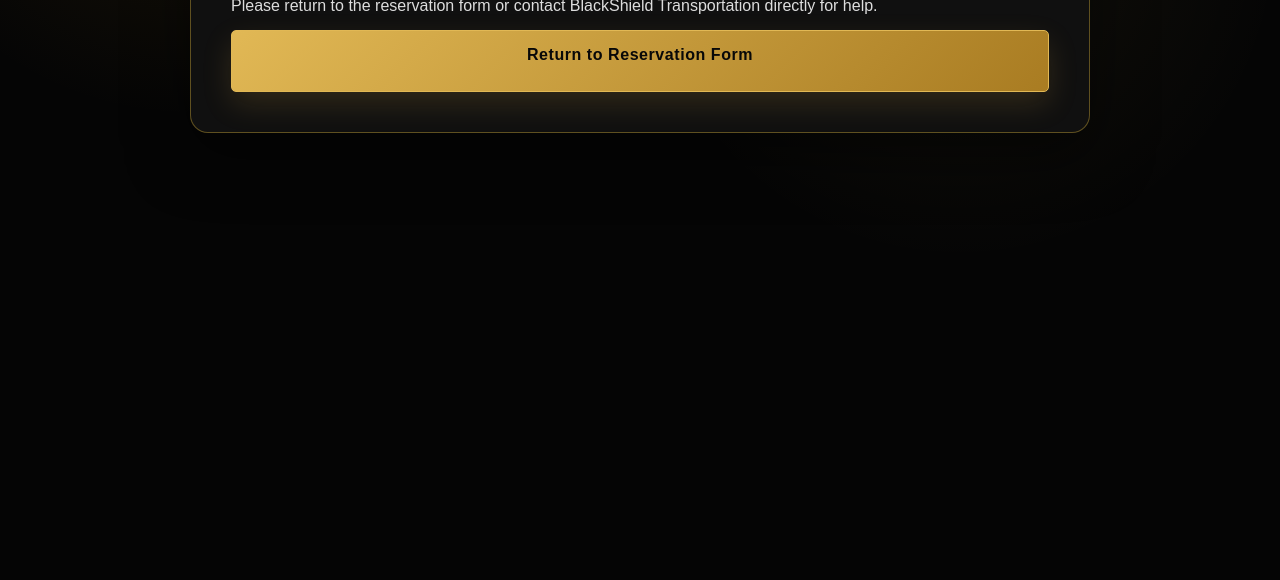
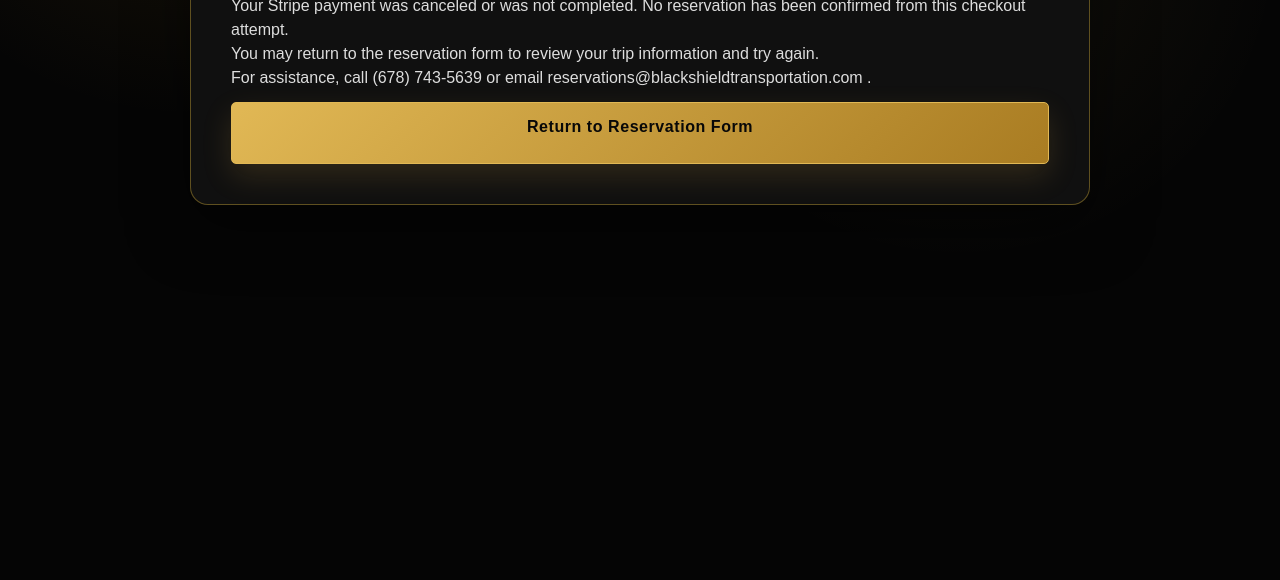
Before and after one commit to Krypto911/blackshield-transportation-website, a website: page cancel.html in a window 1280 px wide. Shown: the part 220-800 px from the top of the page. Drawn offline with Linux system fonts and the light colour scheme.

Commit message:
Revise cancellation message and page structure
Updated the cancellation page to reflect payment status changes and improved user guidance.

Update canceled payment page

```diff
--- a/cancel.html
+++ b/cancel.html
@@ -3,25 +3,48 @@
 <head>
   <meta charset="UTF-8" />
   <meta name="viewport" content="width=device-width, initial-scale=1.0" />
-  <title>Payment Canceled | BlackShield Transportation</title>
+
+  <meta name="robots" content="noindex, nofollow" />
+
+  <title>Payment Not Completed | BlackShield Transportation</title>
+
   <link rel="stylesheet" href="style.css" />
 </head>
+
 <body>
-  <section class="reservation-section">
+  <main class="reservation-section">
     <div class="reservation-container">
+      <p class="eyebrow">BLACKSHIELD TRANSPORTATION</p>
+
       <h1>Payment Not Completed</h1>
+
       <p>
-        Your reservation deposit was not completed. Your ride request has not
-        been confirmed.
+        Your Stripe payment was canceled or was not completed. No reservation
+        has been confirmed from this checkout attempt.
       </p>
+
       <p>
-        Please return to the reservation form or contact BlackShield Transportation
-        directly for help.
+        You may return to the reservation form to review your trip information
+        and try again.
       </p>
-      <a href="/reservation.html" class="reservation-submit" style="display:inline-block;text-decoration:none;">
+
+      <p>
+        For assistance, call
+        <a href="tel:+16787435639">(678) 743-5639</a>
+        or email
+        <a href="mailto:reservations@blackshieldtransportation.com">
+          reservations@blackshieldtransportation.com
+        </a>.
+      </p>
+
+      <a
+        href="/reservation.html"
+        class="reservation-submit"
+        style="display:inline-block;text-decoration:none;"
+      >
         Return to Reservation Form
       </a>
     </div>
-  </section>
+  </main>
 </body>
 </html>
```
